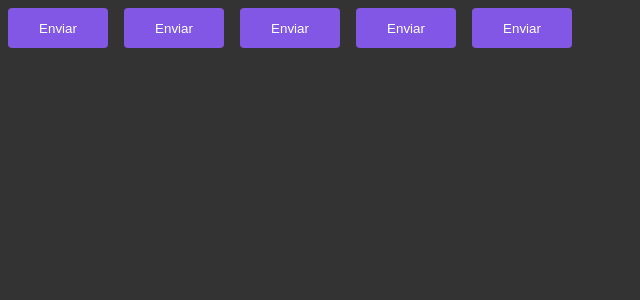
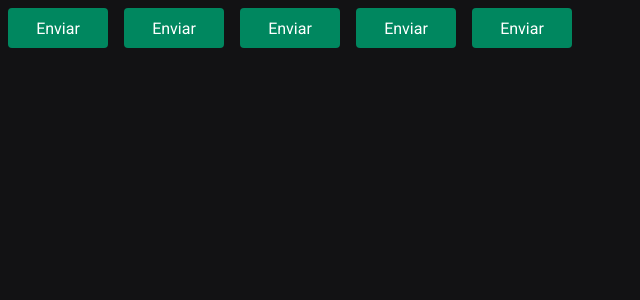
Before and after one commit to DanilloRezende/02-ignite-timer, a React (Vite) app: page / in a window 1280 px wide. Shown: the top 300 px of the page, without its empty margins (0-640 px from the left). Built offline with nearby package versions, Linux system fonts and the light colour scheme.

Commit message:
Estrutura da aplicação - Cores & fontes

```diff
--- a/index.html
+++ b/index.html
@@ -1,13 +1,23 @@
 <!DOCTYPE html>
 <html lang="en">
+
 <head>
   <meta charset="UTF-8" />
+
+  <link rel="preconnect" href="https://fonts.googleapis.com" />
+  <link rel="preconnect" href="https://fonts.gstatic.com" crossorigin />
+
   <meta name="viewport" content="width=device-width, initial-scale=1.0" />
+
+  <link href="https://fonts.googleapis.com/css2?family=Roboto+Mono:wght@700&family=Roboto:wght@400;700&display=swap"
+    rel="stylesheet" />
 
   <title>Ignite Timer</title>
 </head>
+
 <body>
   <div id="root"></div>
   <script type="module" src="/src/main.tsx"></script>
 </body>
+
 </html>
--- a/src/components/Button.styles.ts
+++ b/src/components/Button.styles.ts
@@ -21,7 +21,7 @@
     border: 0;
     margin: 8px;
 
-    background-color: ${props => props.theme.primary};
+    background-color: ${props => props.theme['green-500']};
     color: ${props => props.theme.white};
 
 
--- a/src/styles/global.ts
+++ b/src/styles/global.ts
@@ -7,8 +7,19 @@
     box-sizing: border-box;
 }
 
+:focus{
+    outline: 0;
+    box-shadow: 0 0 0 2px ${props => props.theme["green-500"]}
+}
+
 body{
-    background: #333;
-    color: #fff;
+    background: ${props => props.theme["gray-900"]};
+    color: ${props => props.theme["gray-300"]};
+}
+
+body, input, textarea, button {
+    font-family: "Roboto", sans-serif;
+    font-weight: 400;
+    font-size: 1rem;
 }
 `
--- a/src/styles/themes/default.ts
+++ b/src/styles/themes/default.ts
@@ -1,6 +1,22 @@
 
 export const defaultTheme = {
-    white:'#fff',
-    primary: '#8257e6',
-    secondary: 'orange',
-}
+    white: '#FFF',
+
+    'gray-100': '#E1E1E6',
+    'gray-300': '#C4C4CC',
+    'gray-400': '#8D8D99',
+    'gray-500': '#7C7C8A',
+    'gray-600': '#323238',
+    'gray-700': '#29292E',
+    'gray-800': '#202024',
+    'gray-900': '#121214',
+
+    'green-300': '#00B37E',
+    'green-500': '#00875F',
+    'green-700': '#015F43',
+
+    'red-500': '#AB222E',
+    'red-700': '#7A1921',
+
+    'yellow-500': '#FBA94C',
+  }
```
Lines whose indentation alone changed are shown as unchanged.
